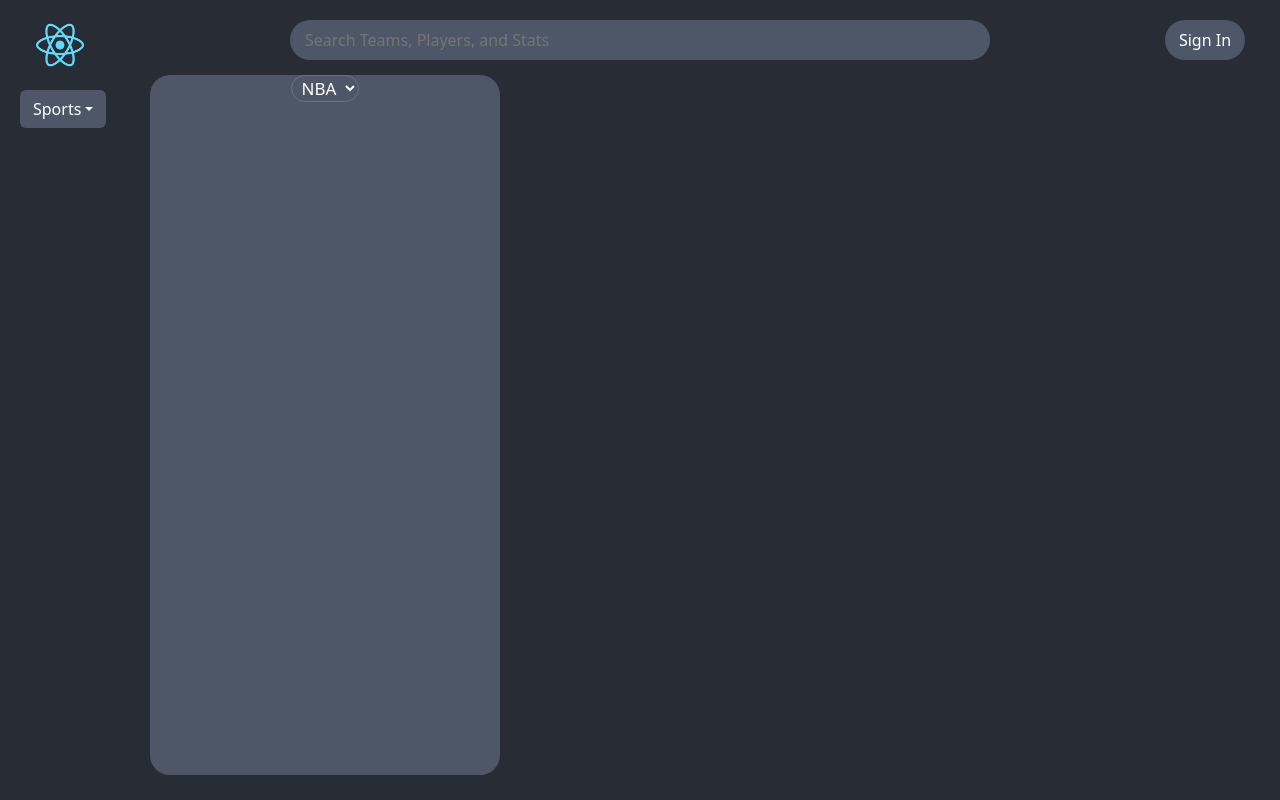
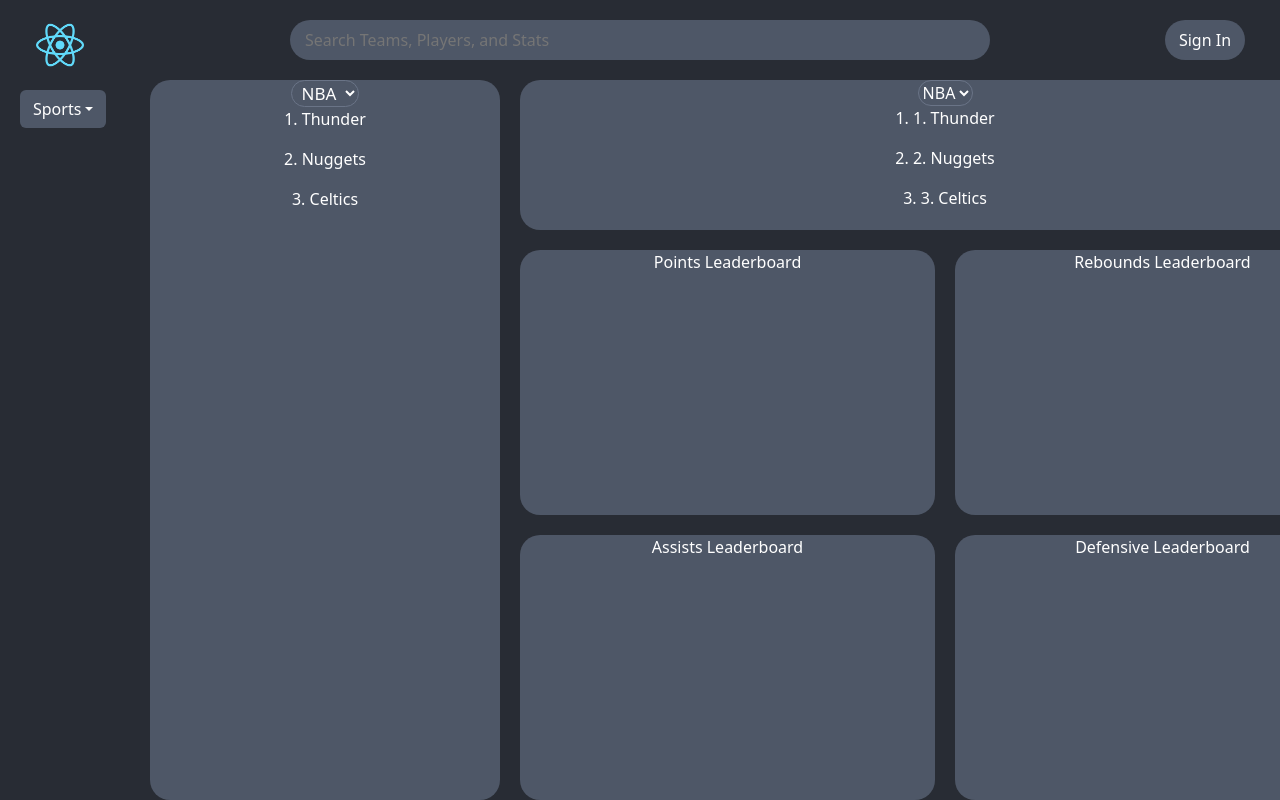
Before and after one commit to Tmannnn/SportsStatsForDummies, a React (Create React App) app in the folder SportsStatsForDummies/client/: page / in a window 1280 px wide. Built offline with nearby package versions, Linux system fonts and the light colour scheme.

Commit message:
points, rebounds, assists, defensive stats leaderboard
created the place holder for points, rebounds, assists, defensive stats leaderboard

```diff
--- a/SportsStatsForDummies/client/src/App.css
+++ b/SportsStatsForDummies/client/src/App.css
@@ -2,6 +2,7 @@
   text-align: center;
   min-height: 100vh;
   background-color: #282c34;
+  color: WHITE;
 }
 
 .App-logo {
@@ -21,7 +22,6 @@
   align-items: center;
   justify-content: center;
   font-size: calc(10px + 2vmin);
-  color: white;
   position: relative;
 }
 .App-body{
@@ -31,7 +31,6 @@
   align-items: center;
   justify-content: center;
   font-size: calc(10px + 2vmin);
-  color: white;
   position: relative;
 }
 
@@ -51,11 +50,11 @@
 
 .Button-signin{
   background-color: #4E5767;
+  color: WHITE;
   border-color: white;
   border: transparent;
   border-radius: 20px;
   font-size: calc(8px + 1vmin);
-  color: white;
   width: 80px;
   height: 40px;
   position: fixed;
@@ -81,7 +80,6 @@
 .searchBar{
   font-size: calc(8px + 1vmin);
   padding: 0 15px;
-  color: white;
   position: fixed;
   top: 20px;
   left: 50%;
@@ -92,24 +90,88 @@
   border: transparent;
   border-radius: 20px;
 }
+
 .body-sportLeaderboard{
   font-size: calc(8px + 1vmin);
-  top:75px;
+  top:80px;
   left:150px;
   position:fixed;
   width: 350px;
-  height: 700px;
+  height: 720px;
   background-color: #4E5767;
   border: transparent;
   border-radius: 20px;
 }
 .body-sportLeaderboardButton{
   font-size: calc(9px + 1vmin);
-  color: WHITE;
   background-color: #4E5767;
   border-radius: 20px;
   border: 1px solid #6a7487;
   text-align: center;
+  color:WHITE;
+}
+.body-PointsLeaderboard{
+  font-size: calc(8px + 1vmin);
+  background-color: #4E5767;
+  border: transparent;
+  border-radius: 20px;
+  top: 250px;
+  left: 520px;
+  position: fixed;
+  width: 415px;
+  height: 265px;
+}
+.body-ReboundsLeaderboard{
+  font-size: calc(8px + 1vmin);
+  background-color: #4E5767;
+  border: transparent;
+  border-radius: 20px;
+  top: 250px;
+  left: 955px;
+  position: fixed;
+  width: 415px;
+  height: 265px;
+}
+.body-AssistsLeaderboard{
+  font-size: calc(8px + 1vmin);
+  background-color: #4E5767;
+  border: transparent;
+  border-radius: 20px;
+  top: 535px;
+  left: 520px;
+  position: fixed;
+  width: 415px;
+  height: 265px;
+}
+.body-DefenseLeaderboard{
+  font-size: calc(8px + 1vmin);
+  background-color: #4E5767;
+  border: transparent;
+  border-radius: 20px;
+  top: 535px;
+  left: 955px;
+  position: fixed;
+  width: 415px;
+  height: 265px;
+}
+.body-games{
+  font-size: calc(8px + 1vmin);
+  top: 80px;
+  left: 520px;
+  position: fixed;
+  width: 850px;
+  height: 150px;
+  background-color: #4E5767;
+  border: transparent;
+  border-radius: 20px;
+}
+.body-gamesButton{
+  font-size: calc(8px + 1vmin);
+  background-color: #4E5767;
+  border-radius: 20px;
+  border: 1px solid #6a7487;
+  text-align: center;
+  color: WHITE;
 }
 @keyframes App-logo-spin {
   from {
--- a/SportsStatsForDummies/client/src/App.js
+++ b/SportsStatsForDummies/client/src/App.js
@@ -23,6 +23,11 @@
       </header>
       <div className="App-body">
         <LeaderboardBox />
+        <Games />
+        <PointsLeaderboard />
+        <ReboundsLeaderboard />
+        <AssistsLeaderboard />
+        <DefenseLeaderboard />
       </div>
     </div>
   );
@@ -64,19 +69,80 @@
   );
 }
 function LeaderboardBox(){
+  // add a button on the botton or dropdown that switches between conferences and maybe the divisions
+  const [selectedLeague, setSelectedLeague] = useState("NBA");
+  const leaderboardData = {
+    NBA: [
+      { rank: 1, name: "Thunder" },
+      { rank: 2, name: "Nuggets" },
+      { rank: 3, name: "Celtics" }
+    ],
+    ATP: [
+      { rank: 1, name: "Jannik Sinner" },
+      { rank: 2, name: "Carlos Alcaraz" },
+      { rank: 3, name: "Alexander Zverev" }
+    ]
+  }
+  return(
+    <div className = "body-sportLeaderboard">
+      <select value = {selectedLeague} onChange={(e)=>setSelectedLeague(e.target.value)} className = "body-sportLeaderboardButton" style={{ width: `${selectedLeague.length + 4}ch` }}>
+        <option value = "NBA">NBA</option>
+        <option value = "ATP">ATP</option>
+      </select>
+      {leaderboardData[selectedLeague].map((item) => (
+          <p key={item.rank}>
+            {item.rank}. {item.name}
+          </p>
+        ))}
+    </div>
+  );
+}
+function Games(){
   const [selectedLeague, setSelectedLeague] = useState("NBA");
   const leaderboardData = {
     NBA: ["1. Thunder", "2. Nuggets", "3. Celtics"],
     ATP: ["1. Jannik Sinner", "2. Carlos Alcaraz", "3. Alexander Zverev"]
   }
   return(
-    <div className = "body-sportLeaderboard">
-      <select value = {selectedLeague} onChange={(e)=>setSelectedLeague(e.target.value)} className = "body-sportLeaderboardButton" style={{ width: `${selectedLeague.length + 4}ch` }}
-      >
+    <div className = "body-games">
+      <select value = {selectedLeague} onChange={(e)=>setSelectedLeague(e.target.value)} className = "body-gamesButton" style = {{width: `${selectedLeague.length + 4} ch`}}>
         <option value = "NBA">NBA</option>
         <option value = "ATP">ATP</option>
       </select>
+      {leaderboardData[selectedLeague].map((team, index) => (
+        <p key={index}>
+          {index + 1}. {team}
+        </p>
+      ))}
     </div>
   );
 }
+function PointsLeaderboard(){
+  return(
+    <div className = "body-PointsLeaderboard">
+      Points Leaderboard
+    </div>
+  );
+}
+function ReboundsLeaderboard(){
+  return(
+    <div className = "body-ReboundsLeaderboard">
+      Rebounds Leaderboard
+    </div>
+  );
+}
+function AssistsLeaderboard(){
+  return(
+    <div className = "body-AssistsLeaderboard">
+      Assists Leaderboard
+    </div>
+  );
+}function DefenseLeaderboard(){
+  return(
+    <div className = "body-DefenseLeaderboard">
+      Defensive Leaderboard
+    </div>
+    // add a button or dropdown menu that allows you to switch between steals and defense and maybe more defensive stats
+  );
+}
 export default App;
```
